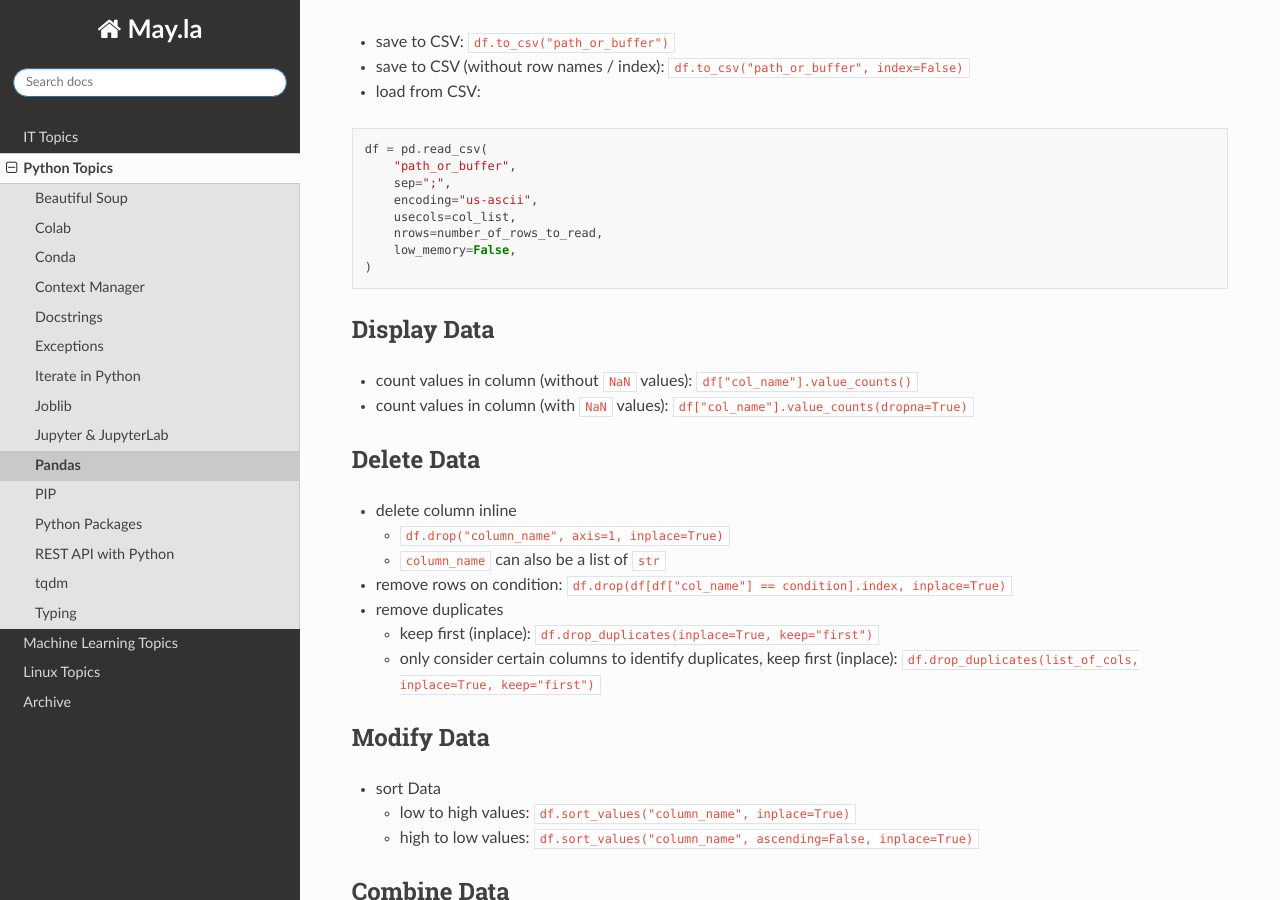
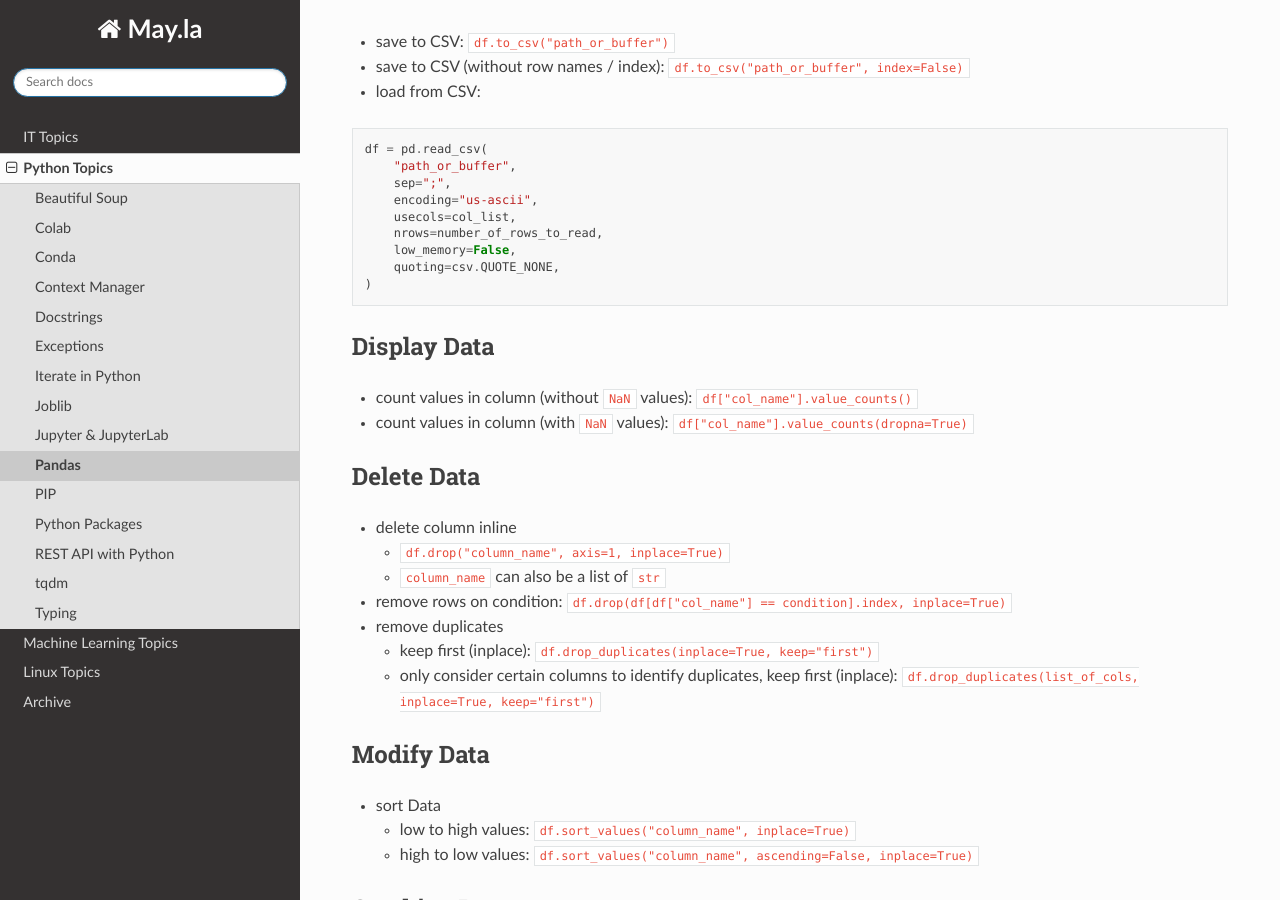
Before and after one commit to PhilipMay/May.la, a Sphinx documentation site: the page built from source/py/pandas.md, in a window 1280 px wide and 900 px high, scrolled down 493 px. Built offline with Sphinx 7.4.7 and the Read the Docs theme 2.0.0, drawn with Linux system fonts in a browser that asks for light colours.

Commit message:
Update pandas.md

````diff
--- a/source/py/pandas.md
+++ b/source/py/pandas.md
@@ -25,6 +25,7 @@ df = pd.read_csv(
     usecols=col_list,
     nrows=number_of_rows_to_read,
     low_memory=False,
+    quoting=csv.QUOTE_NONE,
 )
 ```
 
````
